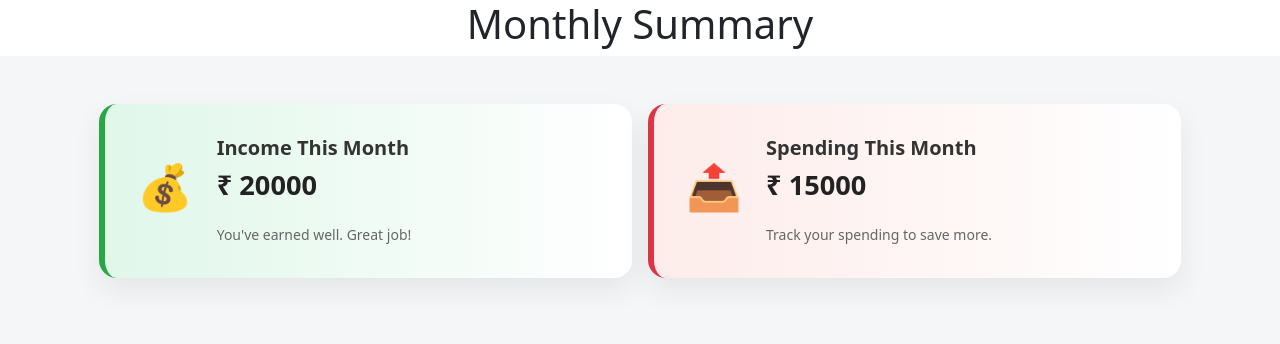
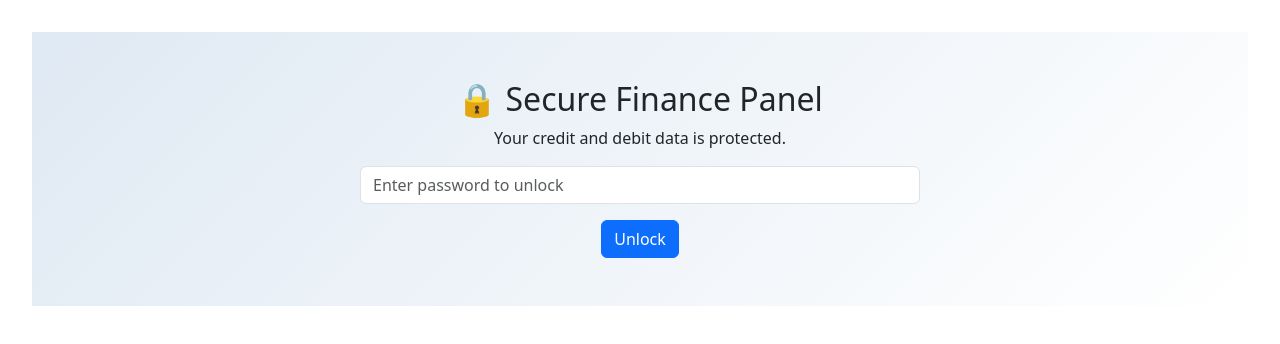
Before and after one commit to SanjayS-007/MERN-PROJECT-1, a React (Vite) app: page / in a window 1280 px wide. Shown: the top 344 px of the page. Built offline with nearby package versions, Linux system fonts and the light colour scheme.

Commit message:
password panel

```diff
--- a/src/App.jsx
+++ b/src/App.jsx
@@ -1,14 +1,40 @@
-import React from 'react';
+import React, { useState } from 'react';
 import CreditExpenseBlock from './CreditExpenseBlock';
-import 'bootstrap/dist/css/bootstrap.min.css';
+import './App.css';
 
 function App() {
-  return (
-    <div>
-      <h1 style={{ textAlign: "center" }}>Monthly Summary</h1>
-      <CreditExpenseBlock credit={20000} expense={15000} />
-    </div>
-  );
+  const [showData, setShowData] = useState(false);
+  const [password, setPassword] = useState('');
+  const [error, setError] = useState('');
+
+  const handleAccess = () => {
+    if (password === '1234') { // 👈 Replace with your own password logic
+      setShowData(true);
+      setError('');
+    } else {
+      setError('Incorrect password');
+    }
+  };
+
+  if (!showData) {
+    return (
+      <div className="lock-screen d-flex flex-column align-items-center justify-content-center ">
+        <h2>🔒 Secure Finance Panel</h2>
+        <p>Your credit and debit data is protected.</p>
+        <input
+          type="password"
+          placeholder="Enter password to unlock"
+          className="form-control w-50 mb-3"
+          value={password}
+          onChange={e => setPassword(e.target.value)}
+        />
+        <button className="btn btn-primary" onClick={handleAccess}>Unlock</button>
+        {error && <p className="text-danger mt-2">{error}</p>}
+      </div>
+    );
+  }
+
+  return <CreditExpenseBlock credit={15000} expense={8000} />;
 }
 
 export default App;
--- a/src/CreditExpenseBlock.css
+++ b/src/CreditExpenseBlock.css
@@ -12,10 +12,11 @@
   align-items: center;
   gap: 1.5rem;
   transition: transform 0.3s ease, box-shadow 0.3s ease;
+  margin: 0.5rem;
 }
 
 .themed-card:hover {
-  transform: translateY(-5px) scale(1.02);
+  transform: translateY(-5px) scale(1.015);
   box-shadow: 0 16px 40px rgba(0, 0, 0, 0.1);
   cursor: pointer;
 }
@@ -32,21 +33,19 @@
 
 .icon {
   font-size: 2.8rem;
-  margin-top: -10px;
-}
-
-.text h5 {
-  margin-bottom: 0.3rem;
-  font-weight: 600;
-  color: #333;
 }
 
 .amount {
   font-size: 1.7rem;
   font-weight: bold;
-  color: #222;
 }
 
 .note {
   color: #666;
 }
+
+.lock-screen {
+  background: linear-gradient(135deg, #dfe9f3, #ffffff);
+  padding: 3rem;
+  text-align: center;
+}
--- a/src/CreditExpenseBlock.jsx
+++ b/src/CreditExpenseBlock.jsx
@@ -4,8 +4,8 @@ import './CreditExpenseBlock.css';
 const CreditExpenseBlock = ({ credit, expense }) => {
   return (
     <div className="container-fluid themed-blocks py-5">
-      <div className="row justify-content-center g-4">
-        <div className="col-12 col-md-5 themed-card credit-card me-md-3">
+      <div className="row justify-content-center gx-4 gy-4">
+        <div className="col-12 col-md-5 themed-card credit-card">
           <div className="icon">💰</div>
           <div className="text">
             <h5>Income This Month</h5>
```
